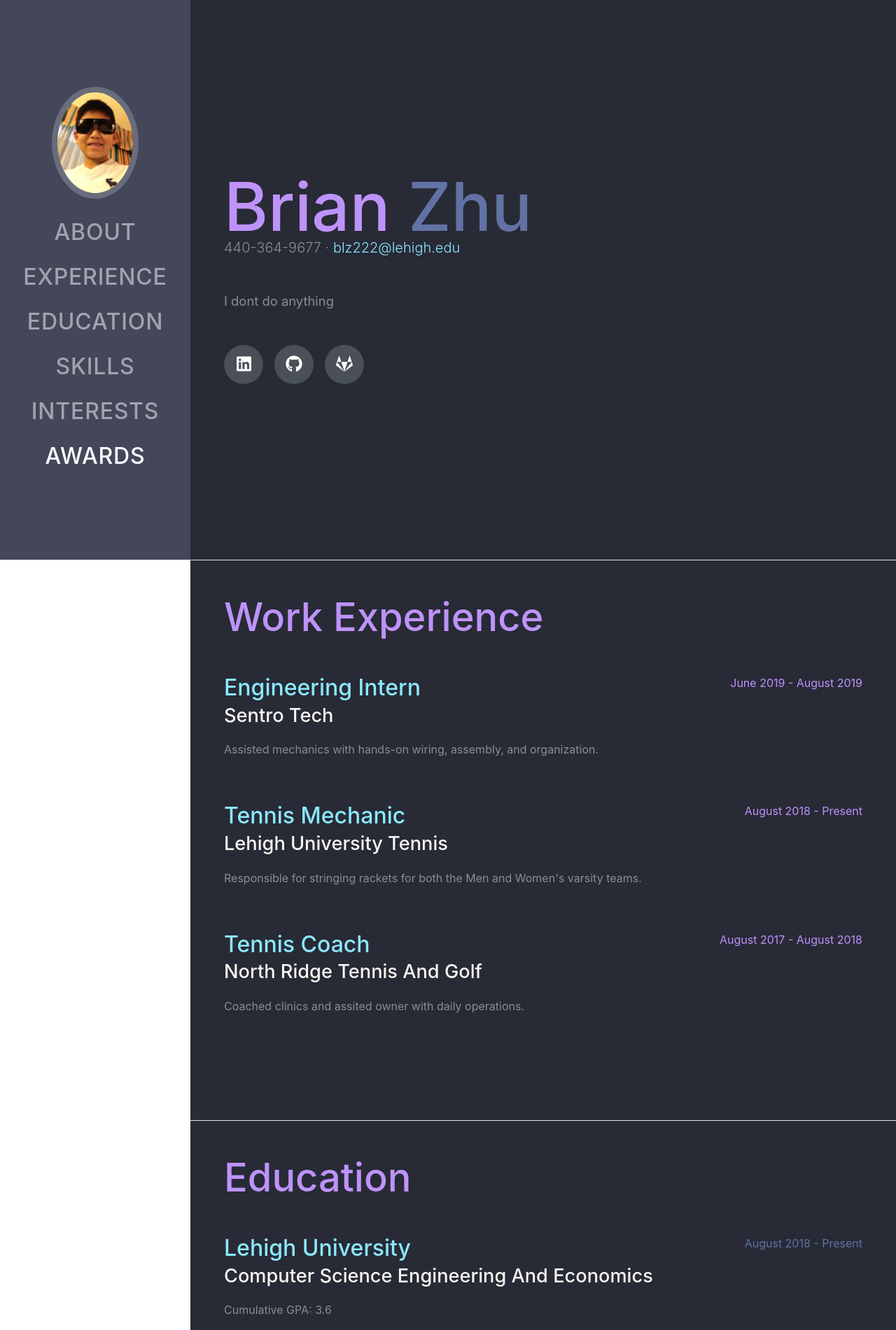
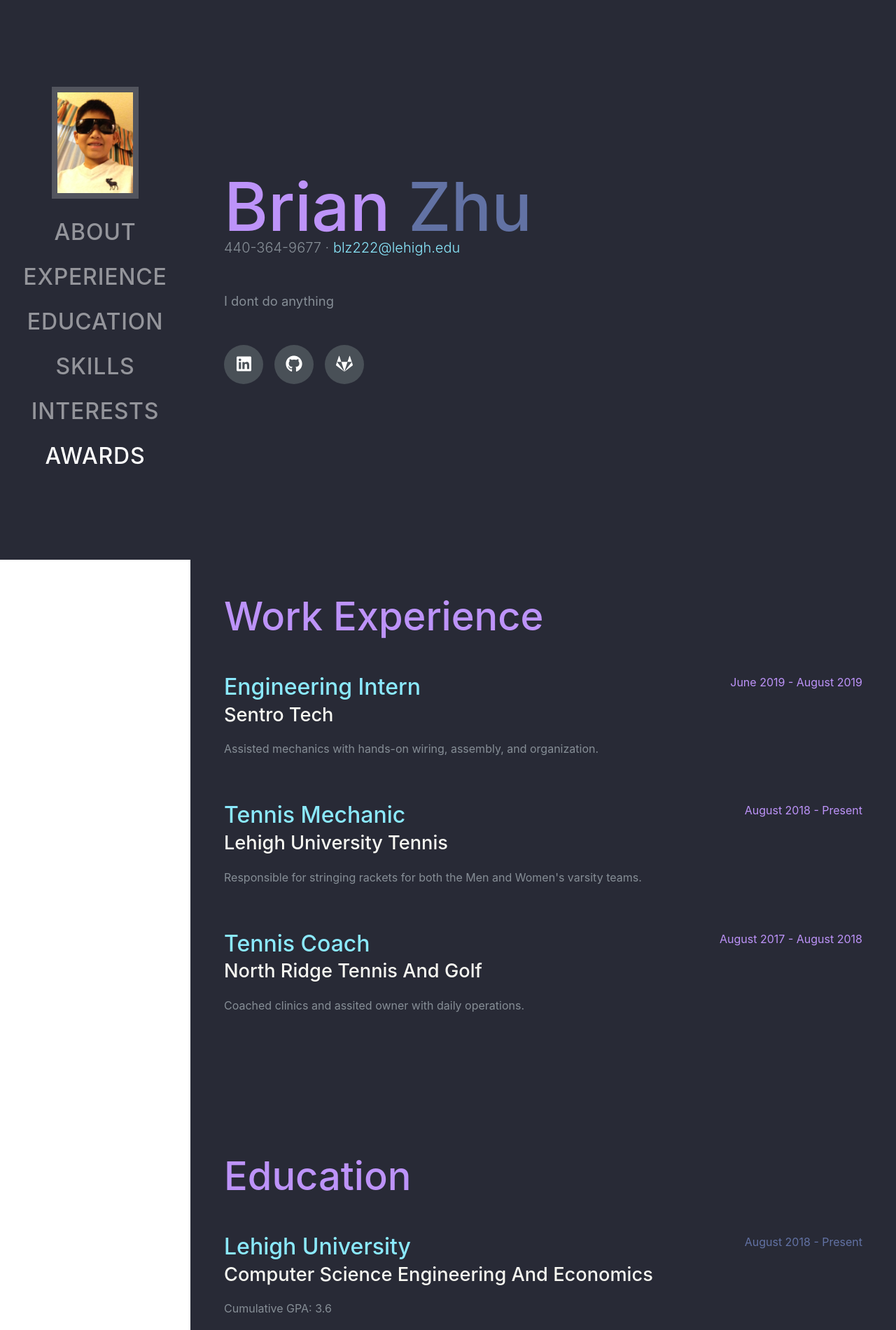
Before and after one commit to zhubiii/portfolio, a React (Create React App) app: page / in a window 1280 px wide. Shown: the top 1901 px of the page at 70% size. Built offline with nearby package versions, Linux system fonts and the light colour scheme; a web font is replaced by a local one.

Commit message:
fixed border

```diff
--- a/src/App.js
+++ b/src/App.js
@@ -31,15 +31,10 @@ class App extends Component {
         <Sidebar sidebarData={this.state.landingData} />
         <div className="container-fluid p-0">
           <Landing landingData={this.state.landingData} />
-          <hr className="m-0" />
           <Experience experience={this.state.experience} />
-          <hr className="m-0" />
           <Education education={this.state.education}/>
-          <hr className="m-0" />
           <Skills skills={this.state.skills} />
-          <hr className="m-0" />
           <Interests interests={this.state.interests} />
-          <hr className="m-0" />
           <Awards awards={this.state.awards} />
         </div>
       </div>
--- a/src/Components/Sidebar.js
+++ b/src/Components/Sidebar.js
@@ -20,7 +20,7 @@ class Sidebar extends Component {
           </span>
           <span className="d-none d-lg-block">
             <img
-              className="img-fluid img-profile rounded-circle mx-auto mb-2"
+              className="img-fluid img-profile mx-auto mb-2"
               src={image}
               alt=""
             ></img>
```
Also changed, not shown: public/css/resume.min.css.
